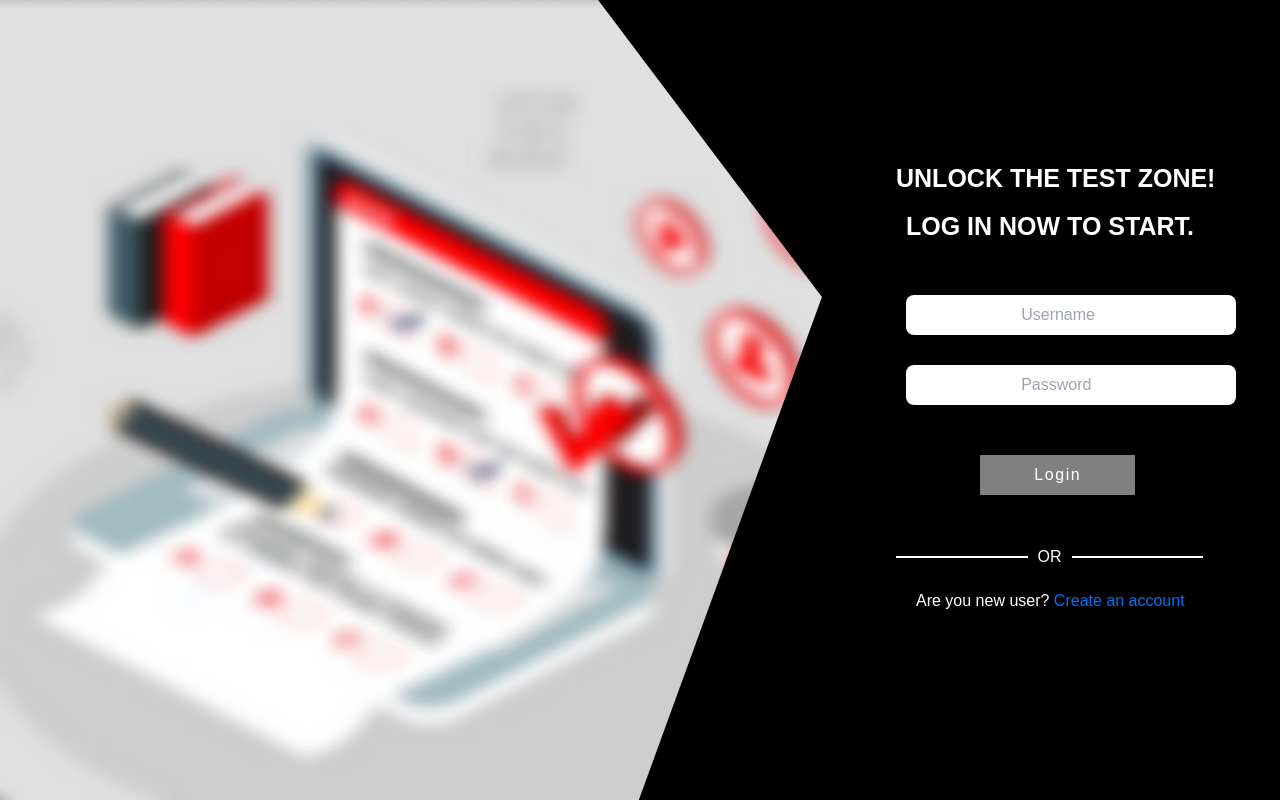
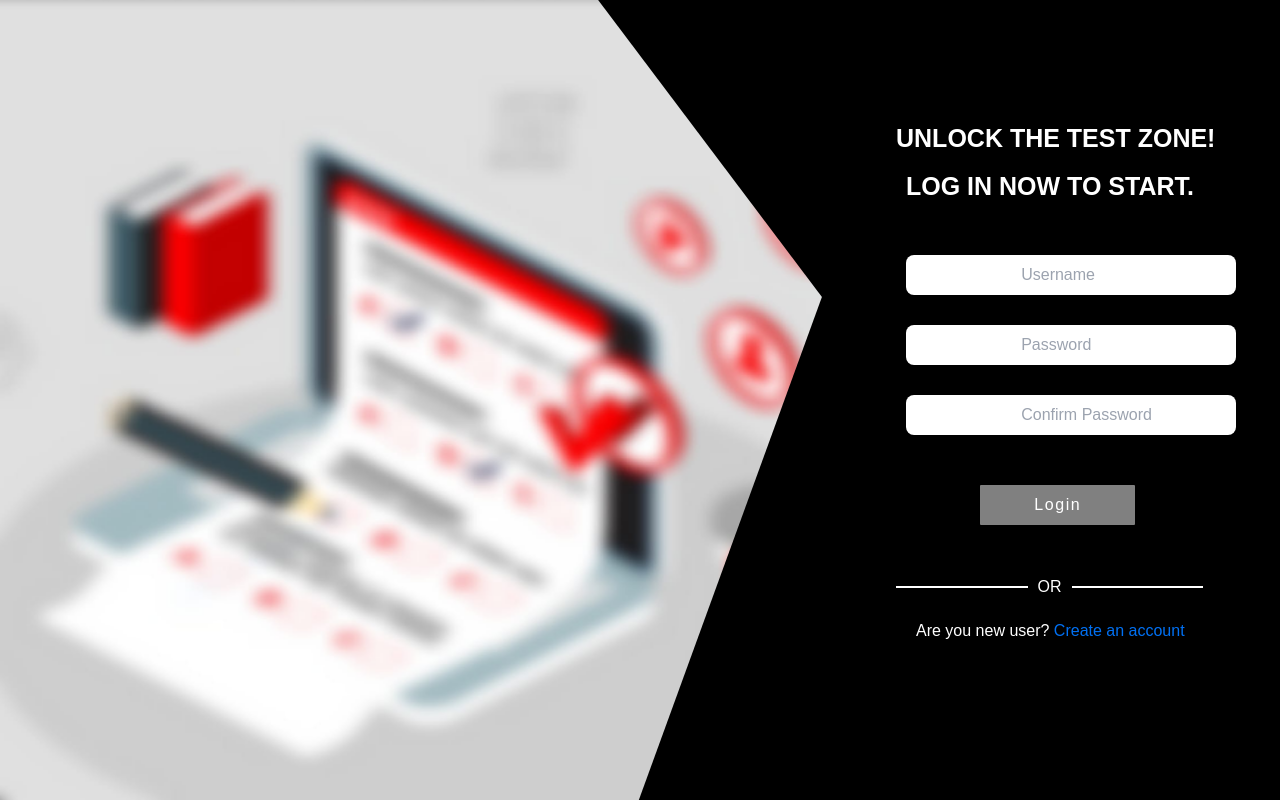
Before and after one commit to smorya-049/OEP_UI, a Next.js app: page /login in a window 1280 px wide. Built offline with nearby package versions, Linux system fonts and the light colour scheme.

Commit message:
confirm password added in login

```diff
--- a/src/components/LogInForm.js
+++ b/src/components/LogInForm.js
@@ -14,6 +14,9 @@ const LogInForm=() =>{
         <label htmlFor="password">
         </label>
         <input type="text" className={styles.input} placeholder="Password" required />
+        <label htmlFor="Password">
+        </label>
+        <input type="text" className={styles.input} placeholder="Confirm Password" required />
         <button className={styles.buttonlogin}>Login</button>
        </form>
        <div className={styles.horizontal_line_container}>
--- a/src/components/LogInForm.module.css
+++ b/src/components/LogInForm.module.css
@@ -23,7 +23,7 @@
     color: #fff;
     position: absolute;
     left: 70%;
-    top: 20%;
+    top: 15%;
 }
 
 .p1{
```
